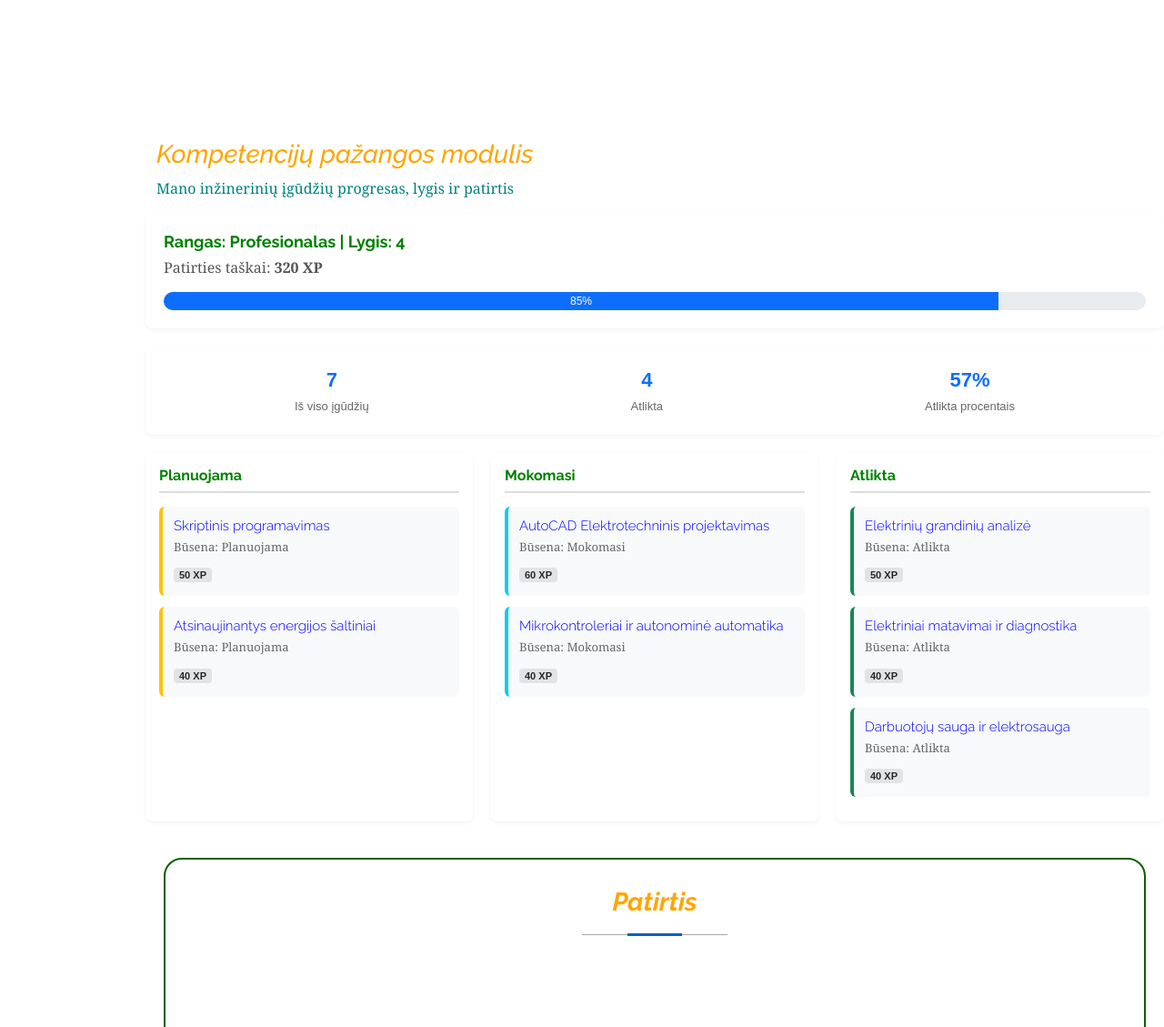
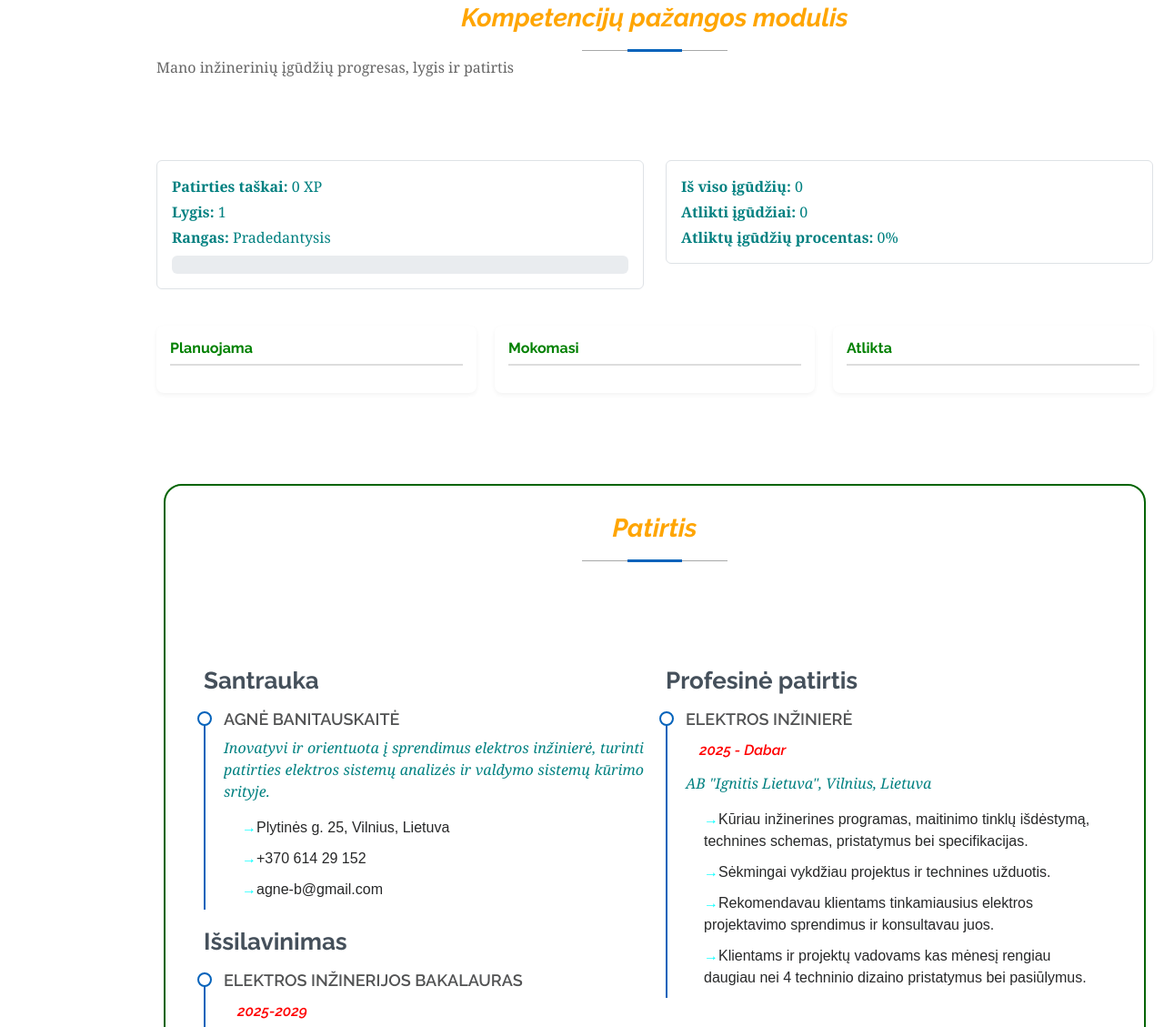
Before and after one commit to agne-b/agne-b.github.io, a plain HTML site: page index.html in a window 1280 px wide. Shown: the part 1546-2675 px from the top of the page at 91% size. Drawn offline with Linux system fonts and the light colour scheme; files that its build step writes are made by us from their sources; files whose address does not match are found by name.

Commit message:
Update index.html

```diff
--- a/index.html
+++ b/index.html
@@ -136,91 +136,55 @@
 
 
     <!-- Skills Section -->
-    <section id="skills-kanban" class="skills-kanban section"></section>
-    <div class="container">
-      <div class="section-title"></div>
+<section id="skills-kanban" class="skills-kanban section">
+  <div class="container">
+
+    <div class="section-title">
       <h2>Kompetencijų pažangos modulis</h2>
       <p>Mano inžinerinių įgūdžių progresas, lygis ir patirtis</p>
     </div>
 
-    <div class="user-level-card">
-      <h3>Rangas: Profesionalas | Lygis: 4</h3>
-      <p>Patirties taškai: <strong>320 XP</strong></p>
-      <div class="progress-container">
-        <div class="progress-bar">85%</div>
+    <div class="row mb-4">
+      <div class="col-md-6 mb-3">
+        <div class="p-3 border rounded">
+          <p class="mb-1"><strong>Patirties taškai:</strong> <span id="totalXp">0</span> XP</p>
+          <p class="mb-1"><strong>Lygis:</strong> <span id="userLevel">1</span></p>
+          <p class="mb-2"><strong>Rangas:</strong> <span id="userRank">Pradedantysis</span></p>
+          <div class="progress" style="height: 20px;">
+            <div id="xpProgressBar" class="progress-bar" role="progressbar" style="width: 0%;">0%</div>
+          </div>
+        </div>
       </div>
-    </div>
 
-    <div class="skills-stats">
-      <div class="stat-item">
-        <span class="stat-num">7</span>
-        <span class="stat-text">Iš viso įgūdžių</span>
-      </div>
-      <div class="stat-item">
-        <span class="stat-num">4</span>
-        <span class="stat-text">Atlikta</span>
-      </div>
-      <div class="stat-item">
-        <span class="stat-num">57%</span>
-        <span class="stat-text">Atlikta procentais</span>
+      <div class="col-md-6 mb-3">
+        <div class="p-3 border rounded">
+          <p class="mb-1"><strong>Iš viso įgūdžių:</strong> <span id="totalSkillsCount">0</span></p>
+          <p class="mb-1"><strong>Atlikti įgūdžiai:</strong> <span id="completedSkillsCount">0</span></p>
+          <p class="mb-0"><strong>Atliktų įgūdžių procentas:</strong> <span id="completedPercentage">0</span>%</p>
+        </div>
       </div>
     </div>
 
     <div class="kanban-board">
+
       <div class="kanban-column">
         <h3>Planuojama</h3>
-        <div class="skill-card plan">
-          <h4>Skriptinis programavimas</h4>
-          <p>Būsena: Planuojama</p>
-          <span class="xp-tag">50 XP</span>
-        </div>
-
-        <div class="skill-card plan">
-          <h4>Atsinaujinantys energijos šaltiniai</h4>
-          <p>Būsena: Planuojama</p>
-          <span class="xp-tag">40 XP</span>
-        </div>
+        <div class="kanban-cards" id="plannedSkills"></div>
       </div>
 
       <div class="kanban-column">
         <h3>Mokomasi</h3>
-
-        <div class="skill-card learn">
-          <h4>AutoCAD Elektrotechninis projektavimas</h4>
-          <p>Būsena: Mokomasi</p>
-          <span class="xp-tag">60 XP</span>
-        </div>
-
-        <div class="skill-card learn">
-          <h4>Mikrokontroleriai ir autonominė automatika</h4>
-          <p>Būsena: Mokomasi</p>
-          <span class="xp-tag">40 XP</span>
-        </div>
+        <div class="kanban-cards" id="learningSkills"></div>
       </div>
 
       <div class="kanban-column">
         <h3>Atlikta</h3>
+        <div class="kanban-cards" id="completedSkills"></div>
+      </div>
 
-        <div class="skill-card done">
-          <h4>Elektrinių grandinių analizė</h4>
-          <p>Būsena: Atlikta</p>
-          <span class="xp-tag">50 XP</span>
-        </div>
-
-        <div class="skill-card done">
-          <h4>Elektriniai matavimai ir diagnostika</h4>
-          <p>Būsena: Atlikta</p>
-          <span class="xp-tag">40 XP</span>
-        </div>
-
-        <div class="skill-card done">
-          <h4>Darbuotojų sauga ir elektrosauga</h4>
-          <p>Būsena: Atlikta</p>
-          <span class="xp-tag">40 XP</span>
-        </div>
-      </div>
     </div>
-
+  </div>
+</section>
 
 
     <!-- Resume Section -->
@@ -403,7 +367,7 @@
         <div class="col-lg-6 mb-4">
           <h4>Projekto apžvalga "YouTube"</h4>
           <div class="ratio ratio-16x9">
-            <iframe src="https://www.youtube.com/watch?v=BoUVIhtqjAw" title="YouTube video vaizdo įrašas" frameborder="0" allow="accelerometer; autoplay; clipboard-write; encrypted-media; gyroscope; picture-in-picture" allowfullscreen></iframe>
+            <iframe src="https://www.youtube.com/embed/BoUVIhtqjAw" title="YouTube video vaizdo įrašas" frameborder="0" allow="accelerometer; autoplay; clipboard-write; encrypted-media; gyroscope; picture-in-picture" allowfullscreen></iframe>
           </div>
         </div>
 
```
